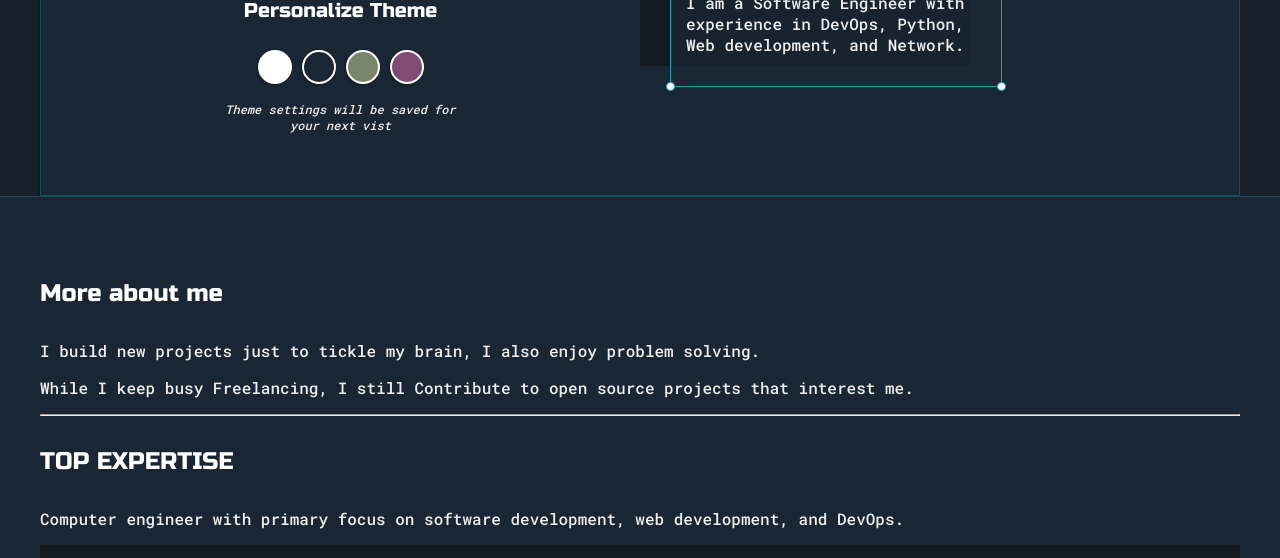
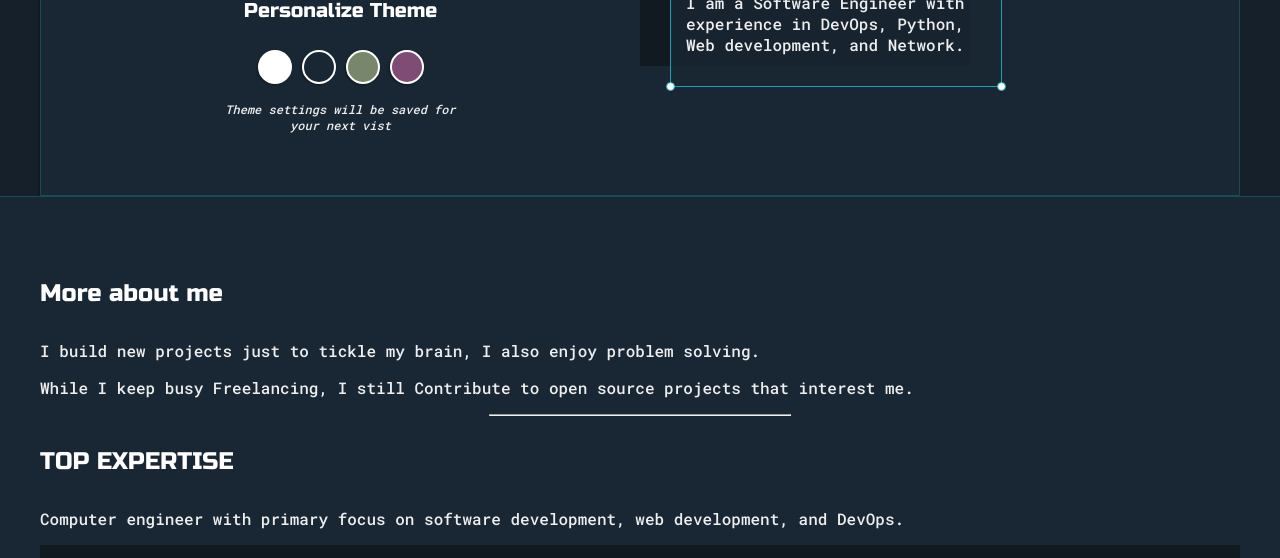
Before and after one commit to HeshamOrabi/myPortfolio, a plain HTML site: page index.html in a window 1280 px wide. Shown: the part 480-1038 px from the top of the page. Drawn offline with nearby package versions, Linux system fonts and the light colour scheme.

Commit message:
First-plus Update

```diff
--- a/default.css
+++ b/default.css
@@ -317,6 +317,9 @@ h6 {
 	gap: 100px;
 }
 
+hr{
+	width: 300px;
+}
 
 #skills {
 	display: flex;
```
